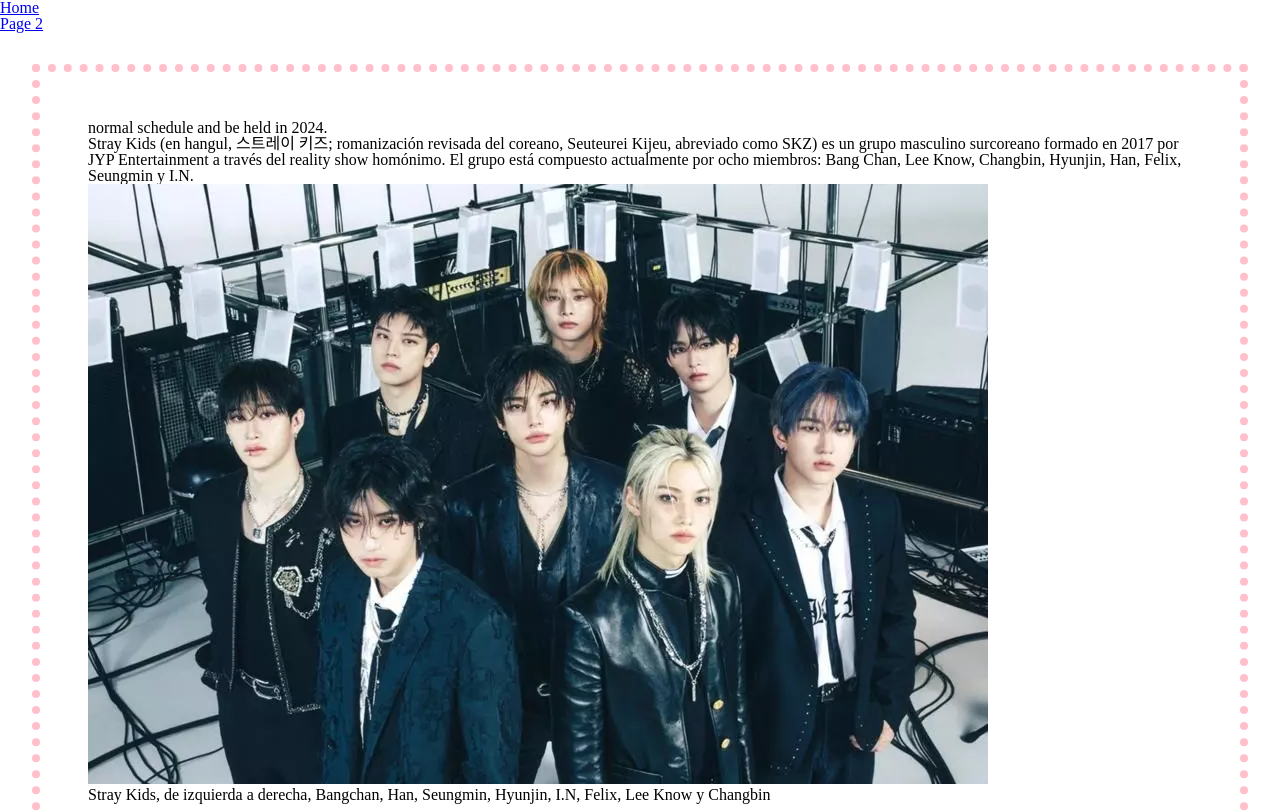
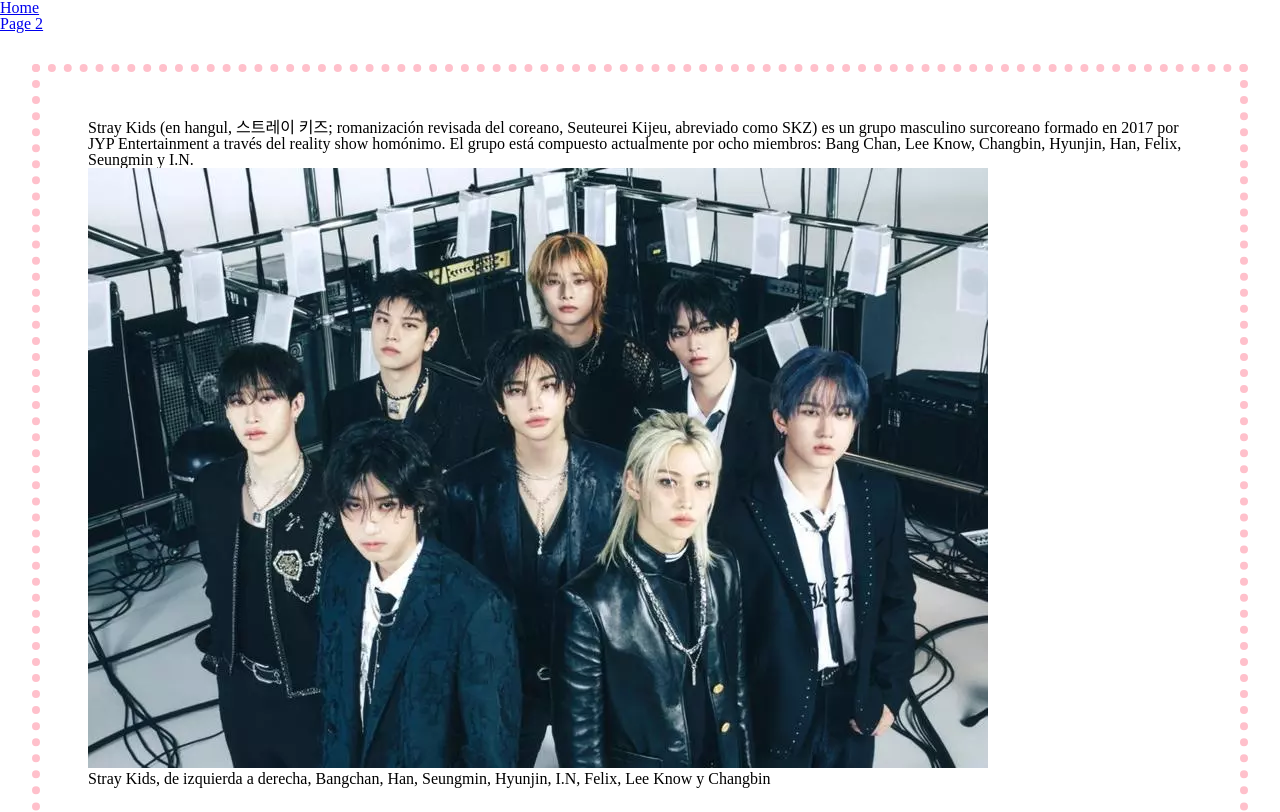
Before and after one commit to unpainted/paginas-web, a plain HTML site: page 31julio/index.html in a window 1280 px wide. Shown: the top 812 px of the page. Drawn offline with nearby package versions, Linux system fonts and the light colour scheme.

Commit message:
index.html

```diff
--- a/31julio/index.html
+++ b/31julio/index.html
@@ -4,8 +4,7 @@
         <meta charset="UTF-8">
         <meta name="viewport" content="width=device-width, initial-scale=1.0">
         <title>31julio</title>
-        <link rel="stylesheet" href="https://cdn.jsdelivr.net/npm/reset-css@5.0.2/reset.min.css" crossorigin="anonymous"
-        referrerpolicy="no-referrer" />
+        <link rel="stylesheet" href="https://cdn.jsdelivr.net/npm/reset-css@5.0.2/reset.min.css" crossorigin="anonymous" referrerpolicy="no-referrer" />
         <link rel="stylesheet" href="estilos.css">
     </head>
     <body>
@@ -19,7 +18,6 @@
         </header>
         <main>
             <article>
-                normal schedule and be held in 2024.</p>
                 <p>Stray Kids (en hangul, 스트레이 키즈; romanización revisada del coreano, Seuteurei Kijeu, abreviado como SKZ) es un grupo masculino surcoreano formado en 2017 por JYP Entertainment a través del reality show homónimo. El grupo está compuesto actualmente por ocho miembros: Bang Chan, Lee Know, Changbin, Hyunjin, Han, Felix, Seungmin y I.N.</p>
                 <figure>
                     <img src="img/uno.webp" alt="Stray Kids">
```
